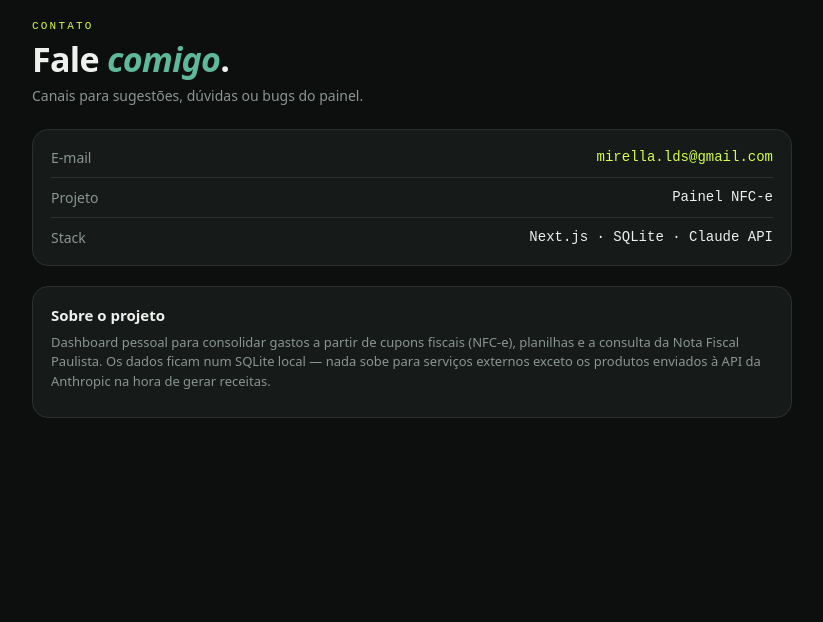
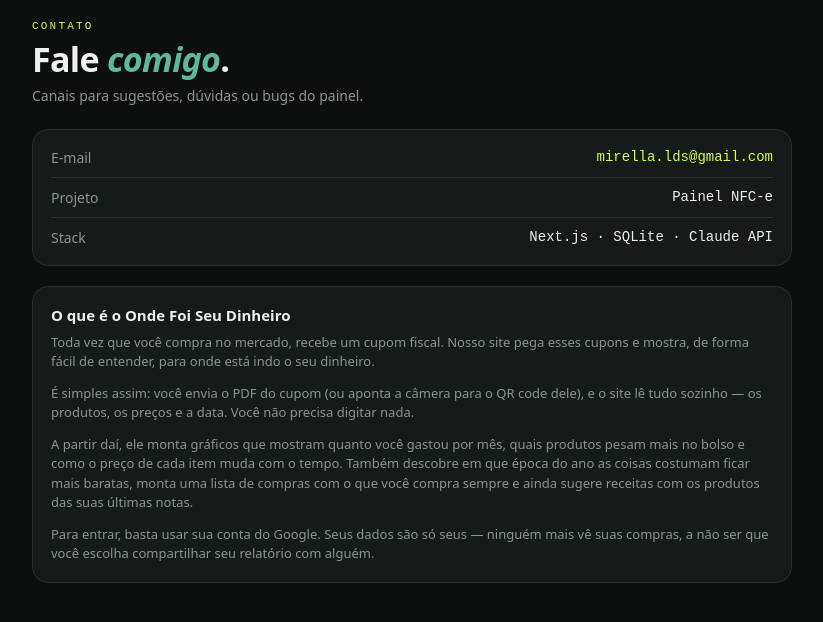
Before and after one commit to MirellaLDSPro/notas-fiscais, a Next.js app: page /contato in a window 1280 px wide. Shown: the top 622 px of the page, without its empty margins (228-1051 px from the left). Built offline with nearby package versions, Linux system fonts and the light colour scheme; no server answers.

Commit message:
Rewrite contact page description with friendlier product overview
Co-Authored-By: Claude Opus 4.7 (1M context) <noreply@anthropic.com>

```diff
--- a/app/contato/page.tsx
+++ b/app/contato/page.tsx
@@ -89,13 +89,29 @@ export default function ContatoPage() {
 
         <div style={card}>
           <h3 style={{ fontSize: 15, fontWeight: 600, margin: "0 0 8px" }}>
-            Sobre o projeto
+            O que é o Onde Foi Seu Dinheiro
           </h3>
-          <p style={{ fontSize: 13, color: C.muted, margin: "0 0 8px", lineHeight: 1.5 }}>
-            Dashboard pessoal para consolidar gastos a partir de cupons fiscais (NFC-e),
-            planilhas e a consulta da Nota Fiscal Paulista. Os dados ficam num SQLite local
-            — nada sobe para serviços externos exceto os produtos enviados à API da
-            Anthropic na hora de gerar receitas.
+          <p style={{ fontSize: 13, color: C.muted, margin: "0 0 12px", lineHeight: 1.5 }}>
+            Toda vez que você compra no mercado, recebe um cupom fiscal. Nosso site pega
+            esses cupons e mostra, de forma fácil de entender, para onde está indo o seu
+            dinheiro.
+          </p>
+          <p style={{ fontSize: 13, color: C.muted, margin: "0 0 12px", lineHeight: 1.5 }}>
+            É simples assim: você envia o PDF do cupom (ou aponta a câmera para o QR code
+            dele), e o site lê tudo sozinho — os produtos, os preços e a data. Você não
+            precisa digitar nada.
+          </p>
+          <p style={{ fontSize: 13, color: C.muted, margin: "0 0 12px", lineHeight: 1.5 }}>
+            A partir daí, ele monta gráficos que mostram quanto você gastou por mês, quais
+            produtos pesam mais no bolso e como o preço de cada item muda com o tempo.
+            Também descobre em que época do ano as coisas costumam ficar mais baratas,
+            monta uma lista de compras com o que você compra sempre e ainda sugere
+            receitas com os produtos das suas últimas notas.
+          </p>
+          <p style={{ fontSize: 13, color: C.muted, margin: 0, lineHeight: 1.5 }}>
+            Para entrar, basta usar sua conta do Google. Seus dados são só seus — ninguém
+            mais vê suas compras, a não ser que você escolha compartilhar seu relatório
+            com alguém.
           </p>
         </div>
       </div>
```
